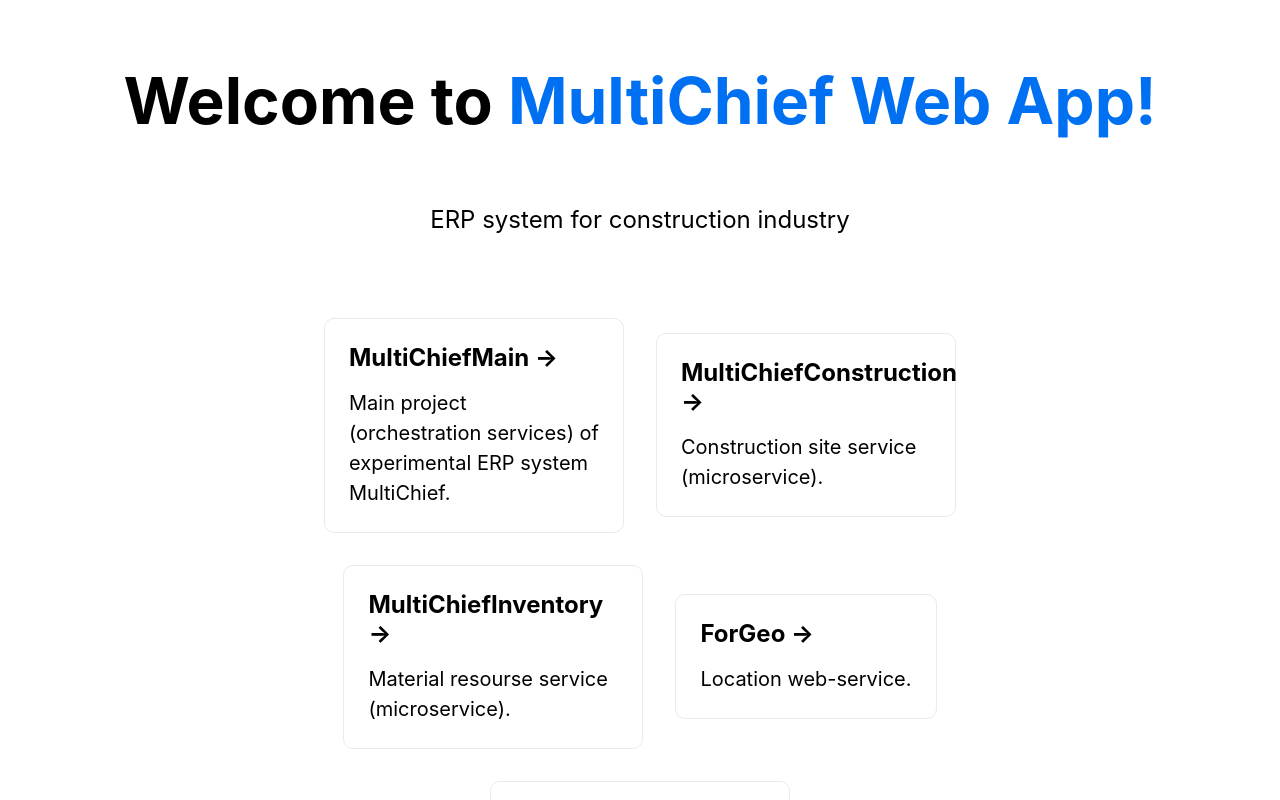
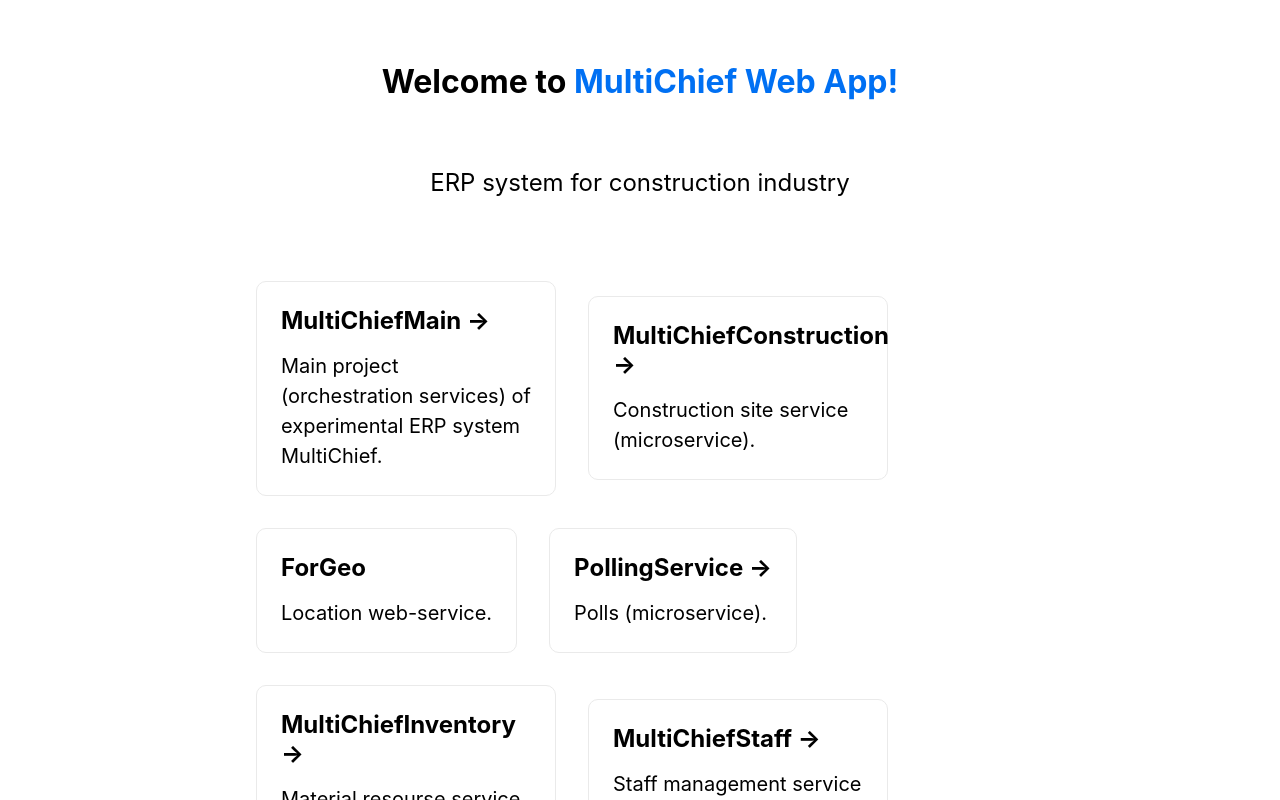
Before and after one commit to LevGoryachev/MultiChiefWeb, a Next.js app: page / in a window 1280 px wide. Shown: the top 800 px of the page. Built offline with nearby package versions, Linux system fonts and the light colour scheme.

Commit message:
index.js move microservices cards, home css

```diff
--- a/pages/index.js
+++ b/pages/index.js
@@ -31,14 +31,19 @@ export default function Home() {
             <p>Construction site service (microservice).</p>
           </a>
 
-          <a href="https://github.com/LevGoryachev/MultiChiefInventory" className={styles.card}>
-          <h2>MultiChiefInventory &rarr;</h2>
-          <p>Material resourse service (microservice).</p>
+          <a href="https://github.com/LevGoryachev/ForGeo" className={styles.card}>
+            <h2>ForGeo</h2>
+            <p>Location web-service.</p>
           </a>
 
-          <a href="https://github.com/LevGoryachev/ForGeo" className={styles.card}>
-            <h2>ForGeo &rarr;</h2>
-            <p>Location web-service.</p>
+          <a href="https://github.com/LevGoryachev/PollingService" className={styles.card}>
+            <h2>PollingService &rarr;</h2>
+            <p>Polls (microservice).</p>
+          </a>
+
+          <a href="https://github.com/LevGoryachev/MultiChiefInventory" className={styles.card}>
+            <h2>MultiChiefInventory &rarr;</h2>
+            <p>Material resourse service (microservice).</p>
           </a>
 
           <a href="https://github.com/LevGoryachev/MultiChiefStaff" className={styles.card}>
--- a/styles/Home.module.css
+++ b/styles/Home.module.css
@@ -42,7 +42,7 @@
 .title {
   margin: 0;
   line-height: 1.15;
-  font-size: 4rem;
+  font-size: 2rem;
 }
 
 .title,
@@ -68,7 +68,7 @@
 .grid {
   display: flex;
   align-items: center;
-  justify-content: center;
+  justify-content: left;
   flex-wrap: wrap;
   max-width: 800px;
 }
```
